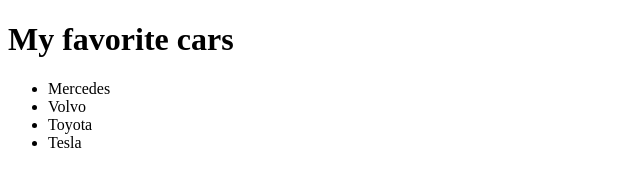
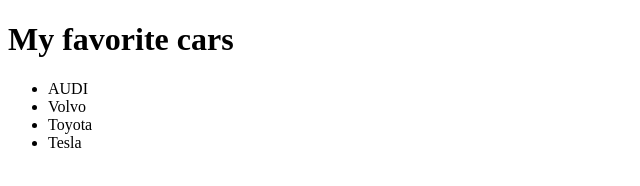
Before and after one commit to Kptn13/TEST102, a plain HTML site: page index.html in a window 1280 px wide. Shown: the full height of the page, 0-640 px from the left. Drawn offline with Linux system fonts and the light colour scheme.

Commit message:
forth commit

```diff
--- a/index.html
+++ b/index.html
@@ -9,7 +9,7 @@
 <body>
   <h1> My favorite cars</h1>
   <ul>
-    <li>Mercedes</li>
+    <li>AUDI</li>
     <li>Volvo</li>
     <li>Toyota</li>
     <li>Tesla</li>
```
